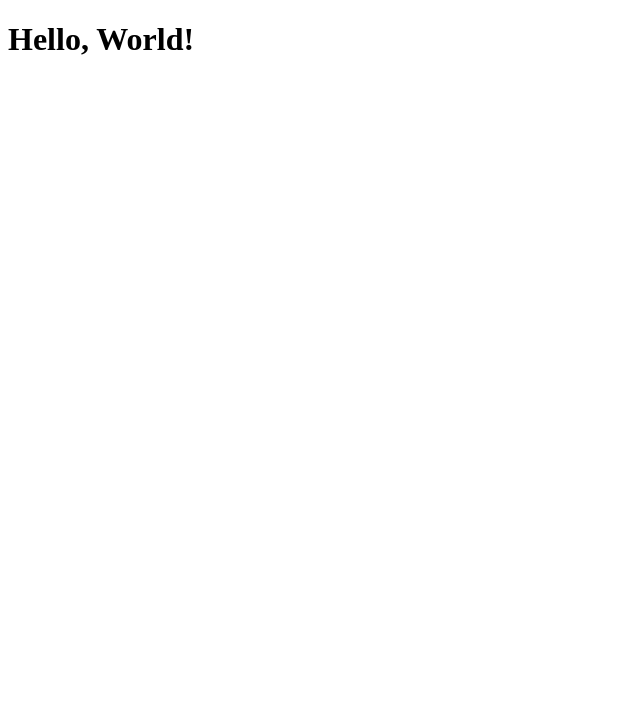
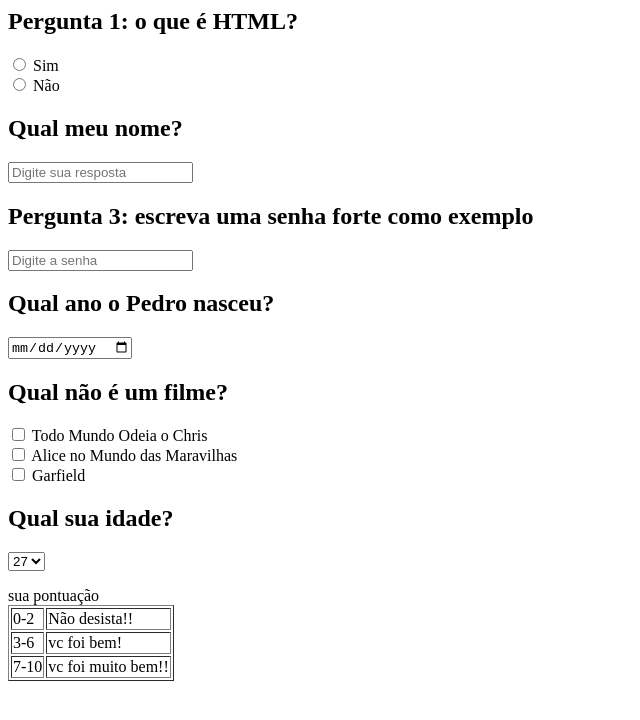
Before and after one commit to cruz-commite/Quiz-game, a plain HTML site: page index.html in a window 1280 px wide. Shown: the whole page, without its empty margins (0-640 px from the left). Drawn offline with Linux system fonts and the light colour scheme.

Commit message:
Add files via upload

```diff
--- a/index.html
+++ b/index.html
@@ -1,13 +1,73 @@
-<!DOCTYPE html>
+<section>
+    <h2>Pergunta 1: o que é HTML?</h2>
+    <form>
+        <input type="radio" value="sim" id="p1a" name="p1">
+        <label for="p1a">Sim</label><br>
 
-<html>
-<head>
-  <meta http-equiv="CONTENT-TYPE" content="text/html; charset=UTF-8">
-  <title>Hello, World!</title>
-</head>
-<body>
-  <h1>
-    Hello, World!
-  </h1>
-</body>
-</html>
+        <input type="radio" value="nao" id="p1b" name="p1">
+        <label for="p1b">Não</label><br>
+    </form>
+</section>
+
+<section>
+    <h2>Qual meu nome?</h2>
+    <form>
+        <input type="text" id="p2" name="per2" placeholder="Digite sua resposta">
+    </form>
+</section>
+
+<section>
+    <h2>Pergunta 3: escreva uma senha forte como exemplo</h2>
+    <form>
+        <input type="password" id="p3" name="per3" placeholder="Digite a senha">
+    </form>
+</section>
+
+<section>
+    <h2>Qual ano o Pedro nasceu?</h2>
+    <form>
+        <input type="date" id="p4" name="per4">
+    </form>
+</section>
+
+<section>
+    <h2>Qual não é um filme?</h2>
+    <form>
+        <input type="checkbox" value="todo mundo odeia o chris" id="p5a" name="per5">
+        <label for="p5a">Todo Mundo Odeia o Chris</label><br>
+
+        <input type="checkbox" value="alice no mundo das maravilhas" id="p5b" name="per5">
+        <label for="p5b">Alice no Mundo das Maravilhas</label><br>
+
+        <input type="checkbox" value="garfield" id="p5c" name="per5">
+        <label for="p5c">Garfield</label>
+    </form>
+</section>
+
+<section>
+    <h2>Qual sua idade?</h2>
+    <form>
+        <select name="per7" id="p7">
+            <option value="27">27</option>
+            <option value="28">28</option>
+        </select>
+    </form>
+</section>
+
+<section>
+    <td>sua pontuação</td>
+    <table border="1">
+        <tr>
+            <td>0-2</td>
+            <td>Não desista!!</td>
+        </tr>
+        <tr>
+            <td>3-6</td>
+            <td>vc foi bem!</td>
+        </tr>
+        <tr>
+            <td>7-10</td>
+            <td>vc foi muito bem!!</td>
+        </tr>
+    </table>
+</section>
```
